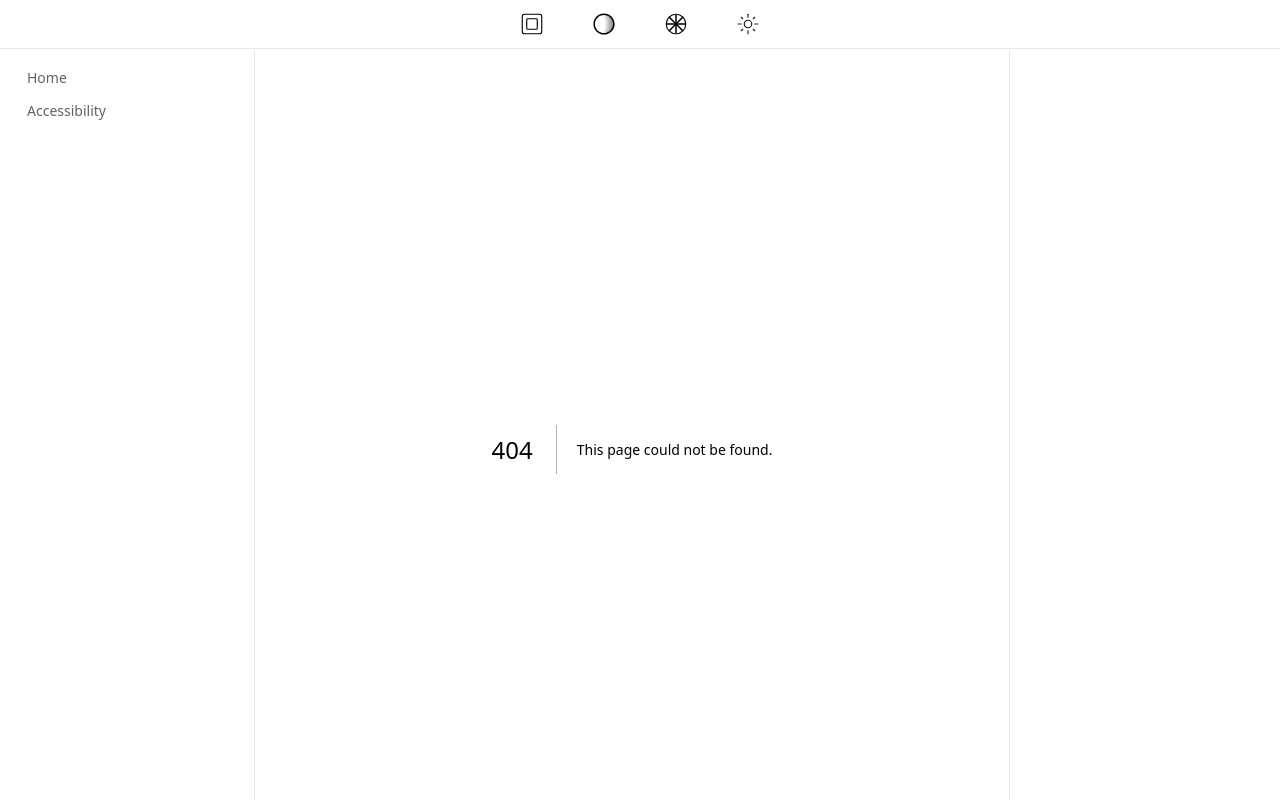
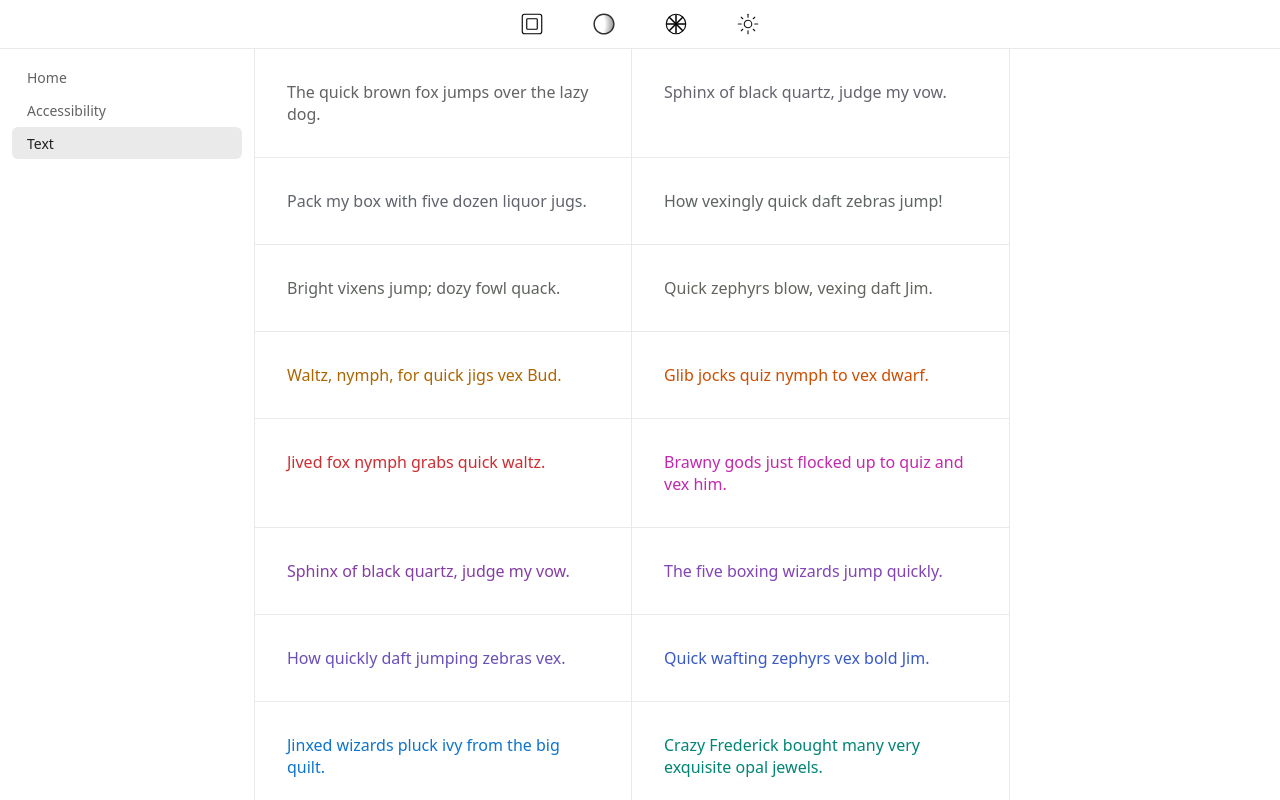
Before and after one commit to colmtuite/color-system, a Next.js app: page /text in a window 1280 px wide. Before the commit this address had no page. Built offline with nearby package versions, Linux system fonts and the light colour scheme.

Commit message:
new text page

```diff
--- a/src/app/components/Sidebar.tsx
+++ b/src/app/components/Sidebar.tsx
@@ -23,6 +23,13 @@ export default function Sidebar() {
         >
           Accessibility
         </Link>
+        <Link
+          href="/text"
+          className={pathname === '/text' ? 'active' : ''}
+          aria-current={pathname === '/text' ? 'page' : undefined}
+        >
+          Text
+        </Link>
       </nav>
     </aside>
   );
--- a/src/app/globals.css
+++ b/src/app/globals.css
@@ -71,9 +71,32 @@ body {
   flex-shrink: 0;
 }
 
-/* Center content area */
+/* Main content layout */
 .center-content {
   flex: 1;
   overflow-y: auto;
-  padding: 0 20px 20px 20px;
 }
+
+.text-grid {
+  display: grid;
+  grid-template-columns: 1fr 1fr;
+  gap: 0;
+  background: #fff;
+}
+
+.text-grid-cell {
+  padding: 32px;
+  border-bottom: 1px solid var(--gray-o1);
+  border-right: 1px solid var(--gray-o1);
+  font-size: 16px;
+  font-family: inherit;
+  background: #fff;
+}
+
+.text-grid-cell:nth-child(2n) {
+  border-right: none;
+}
+
+.text-grid-cell:last-child {
+  border-bottom: none;
+}
--- a/src/app/page.tsx
+++ b/src/app/page.tsx
@@ -19,7 +19,9 @@ export default function Home() {
 
   return (
     <div className={isDarkMode ? 'theme-dark' : ''}>
-      <ColorGrid />
+      <div style={{ padding: '0 20px 20px 20px' }}>
+        <ColorGrid />
+      </div>
     </div>
   );
 }
--- /dev/null
+++ b/src/app/text/page.tsx
@@ -0,0 +1,39 @@
+const COLOR_FAMILIES = [
+  'gray', 'mauve', 'slate', 'sage', 'olive', 'sand', 'amber', 'orange', 'red', 'pink', 'plum', 'purple', 'violet', 'indigo', 'blue', 'teal', 'green'
+];
+
+const SNIPPETS = [
+  'The quick brown fox jumps over the lazy dog.',
+  'Sphinx of black quartz, judge my vow.',
+  'Pack my box with five dozen liquor jugs.',
+  'How vexingly quick daft zebras jump!',
+  'Bright vixens jump; dozy fowl quack.',
+  'Quick zephyrs blow, vexing daft Jim.',
+  'Waltz, nymph, for quick jigs vex Bud.',
+  'Glib jocks quiz nymph to vex dwarf.',
+  'Jived fox nymph grabs quick waltz.',
+  'Brawny gods just flocked up to quiz and vex him.',
+  'Sphinx of black quartz, judge my vow.',
+  'The five boxing wizards jump quickly.',
+  'How quickly daft jumping zebras vex.',
+  'Quick wafting zephyrs vex bold Jim.',
+  'Jinxed wizards pluck ivy from the big quilt.',
+  'Crazy Frederick bought many very exquisite opal jewels.',
+  'Amazingly few discotheques provide jukeboxes.'
+];
+
+export default function TextPage() {
+  return (
+    <div className="text-grid">
+      {COLOR_FAMILIES.map((family, i) => (
+        <div
+          key={family}
+          className="text-grid-cell"
+          style={{ color: `var(--${family}-t1)` }}
+        >
+          {SNIPPETS[i % SNIPPETS.length]}
+        </div>
+      ))}
+    </div>
+  );
+}
```
